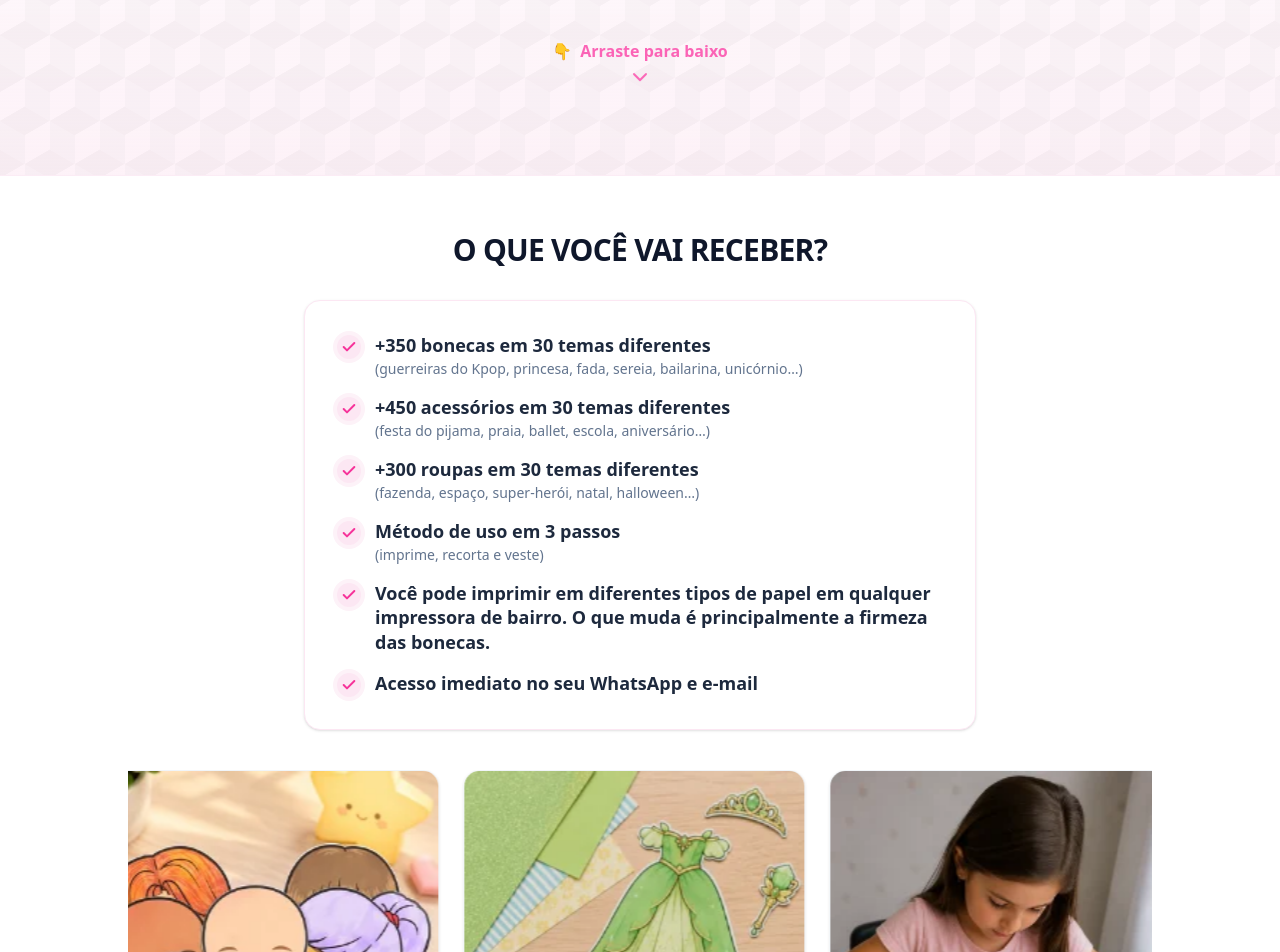
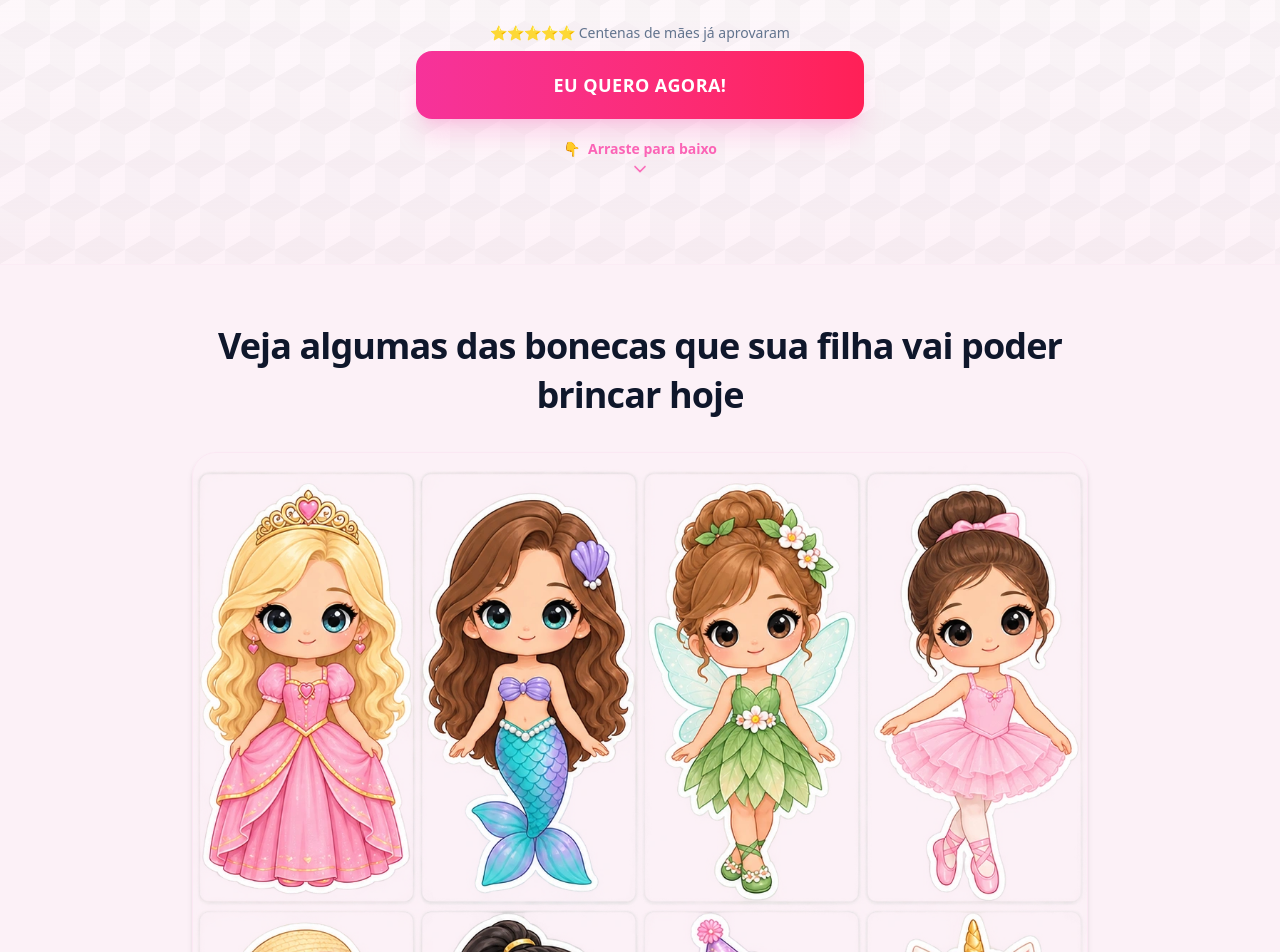
Before and after one commit to joabemoreira/bonecaspapel, a React (Vite) app: page / in a window 1280 px wide. Shown: the part 1020-1972 px from the top of the page. Built offline with nearby package versions, Linux system fonts and the light colour scheme.

Commit message:
feat: add showcase and emotional sections
- Introduce DollShowcaseSection to display printable assets
- Implement EmotionalBreakSection with synchronized countdown
- Update App state to manage global promotion timer

```diff
--- a/src/App.tsx
+++ b/src/App.tsx
@@ -1,7 +1,8 @@
 import { useState, useEffect, type MouseEvent } from 'react';
-import TopNotificationBar from './components/TopNotificationBar';
+import TopNotificationBar, { INITIAL_PROMO_SECONDS } from './components/TopNotificationBar';
 import SalesToast from './components/SalesToast';
 import HeroSection from './components/HeroSection';
+import DollShowcaseSection from './components/DollShowcaseSection';
 import WhatYouGetSection from './components/WhatYouGetSection';
 import QualificationSection from './components/QualificationSection';
 import PricingSection from './components/PricingSection';
@@ -9,6 +10,7 @@ import TestimonialsSection from './components/TestimonialsSection';
 import GuaranteeSection from './components/GuaranteeSection';
 import AntiPiracySection from './components/AntiPiracySection';
 import PaperTypesSection from './components/PaperTypesSection';
+import EmotionalBreakSection from './components/EmotionalBreakSection';
 import FaqSection from './components/FaqSection';
 import DiscountModal from './components/DiscountModal';
 import Footer from './components/Footer';
@@ -17,6 +19,15 @@ let hasTrackedViewContent = false;
 
 export default function App() {
   const [isDiscountModalOpen, setIsDiscountModalOpen] = useState(false);
+  const [promoTimeLeft, setPromoTimeLeft] = useState(INITIAL_PROMO_SECONDS);
+
+  // Synchronized countdown timer for top notification bar and emotional break section
+  useEffect(() => {
+    const timer = setInterval(() => {
+      setPromoTimeLeft((prev) => (prev <= 1 ? INITIAL_PROMO_SECONDS : prev - 1));
+    }, 1000);
+    return () => clearInterval(timer);
+  }, []);
 
   // Track ViewContent event once when the "Escolha Seu Pacote" section (#planos) enters viewport
   useEffect(() => {
@@ -103,11 +114,14 @@ export default function App() {
       />
 
       {/* Top Countdown Promotion Bar */}
-      <TopNotificationBar />
+      <TopNotificationBar timeLeft={promoTimeLeft} />
 
       <main>
         {/* Hero Section */}
-        <HeroSection />
+        <HeroSection onCtaClick={scrollToPlans} />
+
+        {/* Doll Showcase / Preview Section */}
+        <DollShowcaseSection />
 
         {/* What You'll Receive & Image Carousel */}
         <WhatYouGetSection />
@@ -130,6 +144,9 @@ export default function App() {
         {/* Paper Types Section */}
         <PaperTypesSection />
 
+        {/* Emotional Break with Countdown Timer */}
+        <EmotionalBreakSection timeLeft={promoTimeLeft} onCtaClick={scrollToPlans} />
+
         {/* FAQ with accordion */}
         <FaqSection onCtaClick={scrollToPlans} />
       </main>
--- /dev/null
+++ b/src/components/DollShowcaseSection.tsx
@@ -0,0 +1,25 @@
+export default function DollShowcaseSection() {
+  return (
+    <section
+      id="preview-bonecas"
+      className="bg-pink-50/80 px-4 py-10 sm:py-14 border-b border-pink-100/60"
+    >
+      <div className="mx-auto max-w-4xl text-center">
+        <h2 className="text-center text-2xl font-extrabold tracking-tight text-slate-900 sm:text-3xl md:text-4xl leading-snug">
+          Veja algumas das bonecas que sua filha vai poder brincar hoje
+        </h2>
+
+        <div className="mt-8 w-full flex justify-center">
+          <img
+            src="/bonecas.webp"
+            alt="Veja algumas das bonecas que sua filha vai poder brincar hoje"
+            loading="lazy"
+            decoding="async"
+            className="w-full h-auto max-w-full rounded-2xl sm:rounded-3xl shadow-sm sm:shadow-md border border-pink-100/80 object-contain touch-manipulation"
+            referrerPolicy="no-referrer"
+          />
+        </div>
+      </div>
+    </section>
+  );
+}
--- /dev/null
+++ b/src/components/EmotionalBreakSection.tsx
@@ -0,0 +1,50 @@
+import { type MouseEvent } from 'react';
+import { formatCountdownTime } from './TopNotificationBar';
+
+interface EmotionalBreakSectionProps {
+  timeLeft: number;
+  onCtaClick?: (e: MouseEvent<HTMLAnchorElement>) => void;
+}
+
+export default function EmotionalBreakSection({ timeLeft, onCtaClick }: EmotionalBreakSectionProps) {
+  const formattedTime = formatCountdownTime(timeLeft);
+
+  return (
+    <section
+      id="interrupcao-emocional"
+      className="w-full bg-gradient-to-r from-rose-500 via-pink-600 to-rose-600 py-12 sm:py-16 px-4 shadow-inner"
+    >
+      <div className="mx-auto max-w-4xl text-center">
+        <h2 className="text-2xl sm:text-3xl md:text-4xl font-extrabold tracking-tight text-white leading-tight sm:leading-snug max-w-3xl mx-auto">
+          Quantas vezes essa semana você ainda vai negociar o celular com ela?
+        </h2>
+
+        <p className="mt-3 sm:mt-4 text-sm sm:text-base md:text-lg font-medium text-pink-100 max-w-xl mx-auto">
+          Aproveite a oferta por tempo limitado
+        </p>
+
+        {/* Contador regressivo sincronizado no mesmo formato HH:MM:SS */}
+        <div className="mt-6 flex justify-center">
+          <span className="inline-flex items-center gap-2 sm:gap-2.5 bg-black/25 px-5 sm:px-7 py-2 sm:py-2.5 rounded-full text-lg sm:text-2xl font-bold font-mono tracking-wider tabular-nums text-white border border-white/20 shadow-inner">
+            <svg className="h-5 w-5 sm:h-6 sm:w-6 shrink-0 text-pink-200" fill="none" viewBox="0 0 24 24" stroke="currentColor">
+              <path strokeLinecap="round" strokeLinejoin="round" strokeWidth={2} d="M12 8v4l3 3m6-3a9 9 0 11-18 0 9 9 0 0118 0z" />
+            </svg>
+            <span>{formattedTime}</span>
+          </span>
+        </div>
+
+        {/* Botão CTA com a mesma âncora/ação de compra */}
+        <div className="mt-8 flex justify-center">
+          <a
+            id="emotional-break-cta-button"
+            href="#planos"
+            onClick={onCtaClick}
+            className="inline-block w-full max-w-md rounded-2xl bg-gradient-to-r from-pink-500 to-rose-500 px-6 py-4 sm:py-5 text-center text-[15px] sm:text-lg font-extrabold uppercase tracking-wide text-white shadow-xl shadow-pink-900/30 ring-4 ring-white/80 border border-white/30 transition-all hover:scale-[1.02] hover:shadow-2xl hover:from-pink-600 hover:to-rose-600 active:scale-[0.98] cursor-pointer"
+          >
+            EU QUERO AGORA!
+          </a>
+        </div>
+      </div>
+    </section>
+  );
+}
--- a/src/components/HeroSection.tsx
+++ b/src/components/HeroSection.tsx
@@ -1,6 +1,11 @@
+import type { MouseEvent } from 'react';
 import { ChevronDown, Printer, Clock, CloudDownload, Scissors } from 'lucide-react';
 
-export default function HeroSection() {
+interface HeroSectionProps {
+  onCtaClick?: (e: MouseEvent<HTMLAnchorElement>) => void;
+}
+
+export default function HeroSection({ onCtaClick }: HeroSectionProps) {
   return (
     <section id="hero-section" className="relative overflow-hidden bg-gradient-to-b from-pink-50 via-white to-pink-50/30 px-4 pt-10 pb-12 sm:pt-16 sm:pb-20 border-b border-pink-100/50">
       <div
@@ -104,12 +109,32 @@ export default function HeroSection() {
           </div>
         </div>
 
-        <p className="mt-4 inline-flex items-center gap-2 text-sm sm:text-base font-bold text-pink-400">
+        {/* Prova Social Discreta no Hero */}
+        <p className="mt-5 mb-2 text-center text-xs sm:text-sm font-medium text-slate-500">
+          ⭐⭐⭐⭐⭐ Centenas de mães já aprovaram
+        </p>
+
+        {/* Botão CTA Hero */}
+        <div className="mt-2 flex justify-center">
+          <a
+            id="hero-cta-button"
+            href="#planos"
+            onClick={onCtaClick || ((e) => {
+              e.preventDefault();
+              document.getElementById('planos')?.scrollIntoView({ behavior: 'smooth' });
+            })}
+            className="inline-block w-full max-w-md rounded-2xl bg-gradient-to-r from-pink-500 to-rose-500 px-6 py-4 sm:py-5 text-center text-[15px] sm:text-lg font-extrabold uppercase tracking-wide text-white shadow-xl shadow-pink-300/40 transition-all hover:scale-[1.02] hover:shadow-pink-400/50 hover:from-pink-600 hover:to-rose-600 active:scale-[0.98] cursor-pointer"
+          >
+            EU QUERO AGORA!
+          </a>
+        </div>
+
+        <p className="mt-5 inline-flex items-center gap-2 text-xs sm:text-sm font-bold text-pink-400">
           <span aria-hidden="true">👇</span> Arraste para baixo
         </p>
 
-        <div className="mt-2 flex justify-center text-pink-400">
-          <ChevronDown className="h-5 w-5 sm:h-6 sm:w-6 animate-bounce" />
+        <div className="mt-1 flex justify-center text-pink-400">
+          <ChevronDown className="h-4 w-4 sm:h-5 sm:w-5 animate-bounce" />
         </div>
       </div>
     </section>
--- a/src/components/PaperTypesSection.tsx
+++ b/src/components/PaperTypesSection.tsx
@@ -1,4 +1,4 @@
-import { FileText, Layers, Sparkles } from 'lucide-react';
+import { FileText, Layers, Sparkles, Lightbulb } from 'lucide-react';
 
 const PAPER_TYPES = [
   {
@@ -19,18 +19,24 @@ const PAPER_TYPES = [
     title: 'Papel Fotográfico (180g ou 230g)',
     description: 'As bonecas ficam ainda mais firmes, com um acabamento diferente.',
   },
+  {
+    id: 'dica-troca',
+    icon: Lightbulb,
+    title: 'Dica: Como trocar a roupa sem rasgar',
+    description: 'Dobre as abinhas da roupa com cuidado na primeira vez — depois disso, elas ficam soltinhas e sua filha troca o look sozinha, quantas vezes quiser, sem rasgar.',
+  },
 ];
 
 export default function PaperTypesSection() {
   return (
     <section id="tipos-de-papel" className="bg-white px-4 py-12 sm:py-16 border-t border-pink-100">
-      <div className="mx-auto max-w-4xl text-center">
+      <div className="mx-auto max-w-5xl text-center">
         <h2 className="text-2xl sm:text-3xl font-black tracking-tight text-slate-900 uppercase">
           COMO VOCÊ VAI IMPRIMIR AS BONECAS?
         </h2>
 
         <div className="mt-10 rounded-2xl bg-pink-50/60 border border-pink-100/90 p-6 sm:p-8 shadow-sm">
-          <div className="grid grid-cols-1 md:grid-cols-3 gap-8 sm:gap-6">
+          <div className="grid grid-cols-1 sm:grid-cols-2 lg:grid-cols-4 gap-8 sm:gap-6">
             {PAPER_TYPES.map((type) => {
               const Icon = type.icon;
               return (
--- a/src/components/PricingSection.tsx
+++ b/src/components/PricingSection.tsx
@@ -228,13 +228,13 @@ export default function PricingSection({ onBasicClick }: PricingSectionProps) {
           </div>
         </div>
 
-        <div className="mt-8 flex items-center justify-center gap-1.5 text-sm font-semibold text-white/95">
-          <div className="flex text-yellow-400">
+        <div className="mt-8 flex items-center justify-center gap-1.5 text-sm font-semibold text-white/95 text-center px-4">
+          <div className="flex text-yellow-400 shrink-0">
             {[...Array(5)].map((_, i) => (
               <Star key={i} className="h-4 w-4 fill-current text-yellow-400" />
             ))}
           </div>
-          <span>Mais de 9.435 mães já baixaram</span>
+          <span>Centenas de mães já transformaram a tarde da filha com esse material</span>
         </div>
       </div>
     </section>
--- a/src/components/WhatYouGetSection.tsx
+++ b/src/components/WhatYouGetSection.tsx
@@ -26,7 +26,7 @@ export default function WhatYouGetSection() {
           {[
             {
               title: "+350 bonecas em 30 temas diferentes",
-              subtitle: "(guerreiras do Kpop, princesa, fada, sereia, bailarina, unicórnio…)",
+              subtitle: "(Princesa, Fada, Sereia, Bailarina, Unicórnio, Festa do Pijama, Praia, Escola, Aniversário, Fazenda, Espaço, Super-Herói, Doceria, Cabeleireiro, Surfista, Jardim, Esportes, Natal, Halloween, Carnaval, Copa do Mundo, Policial, Popstar, Veterinária, Viajante, Festa Junina, Cozinheiro, Páscoa, Professores, Guerreiras do Kpop)",
             },
             {
               title: "+450 acessórios em 30 temas diferentes",
```
Also changed, not shown: src/components/TopNotificationBar.tsx (+19 -10 lines), public/bonecas.webp (added).
